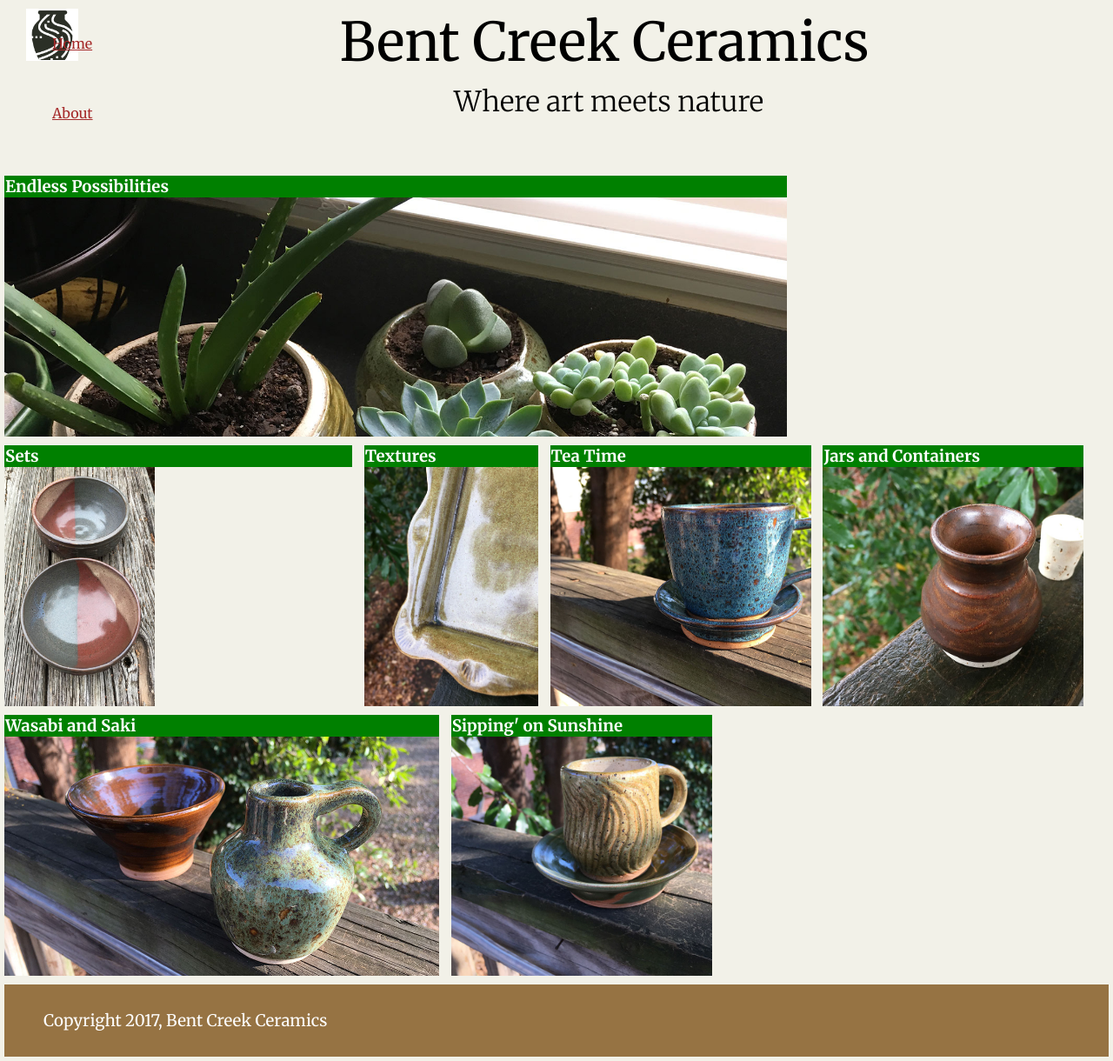
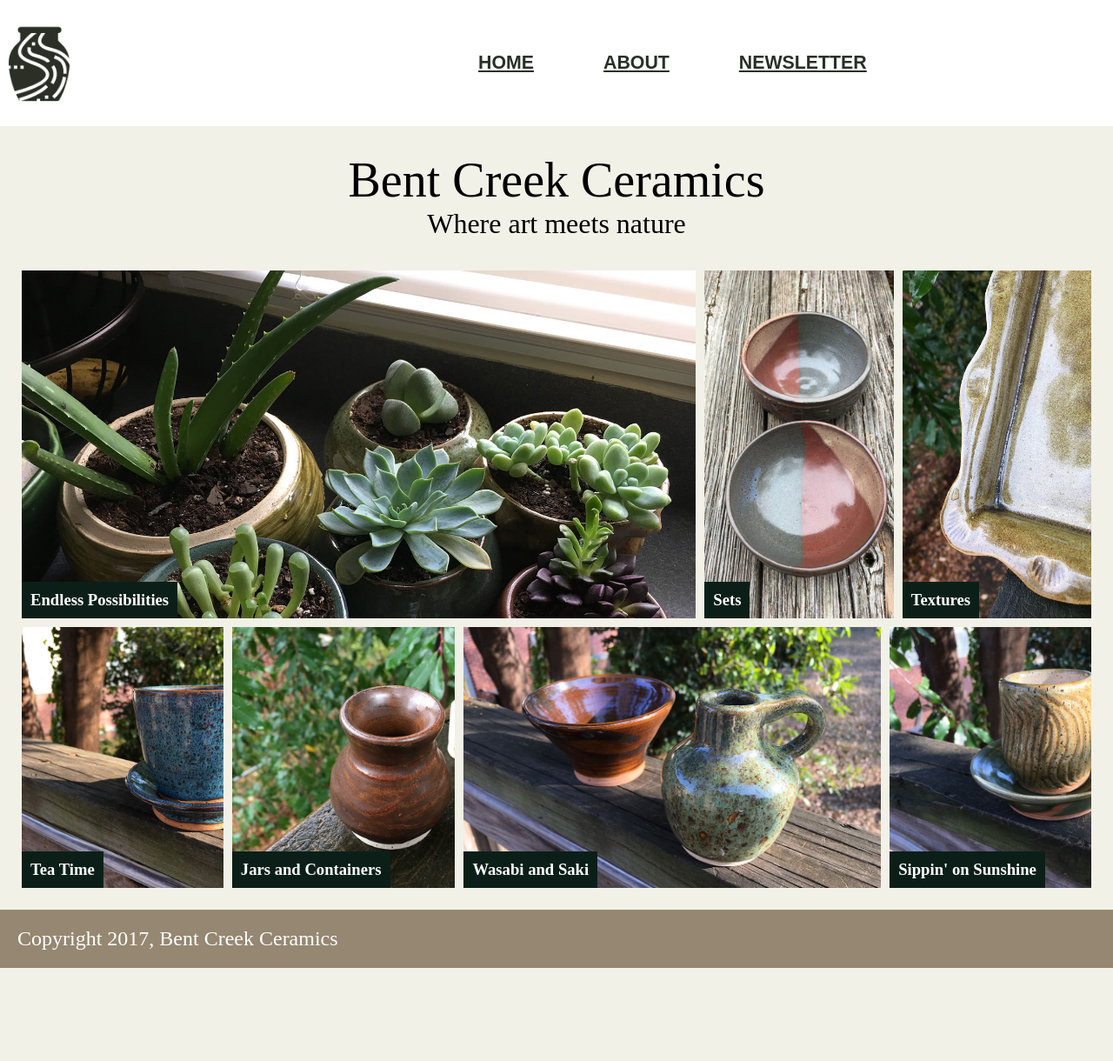
Before and after one commit to shikirra12/week-one-project, a plain HTML site: page index.html in a window 1280 px wide. Shown: the whole page at 87% size. After the commit the page ends 1113 px from the top, so only its background shows below. Drawn offline with Linux system fonts and the light colour scheme.

Commit message:
latest modification

```diff
--- a/about.css
+++ b/about.css
@@ -1,122 +1,128 @@
-*{
+* {
+  /*border: 1px red solid;*/
+  margin: 0;
+}
+body {
   background-color: #F2F1E8;
-  font-weight: bold;
-  font-family: 'Merriweather', sans-serif;
 }
-/*add navigation bar */
-#logo {
-  background-image: url("./images/optimized/bent-creek-logo.png");
-  background-repeat: no-repeat;
-  background-size: cover;
-  background-color:  #FFFFFF;
-  z-index: 4;
-  float:left;
-  margin-top: 0px;
-  width: 60px;
-  height: 60px;
+.navigation {
+  display: flex;
+  justify-content: flex-start;
+  background-color: white;
+  align-items: center;
 }
 .nav-bar {
-  display: block;
-  justify-content: center;
-  flex-direction: row;
-  background-color:  #FFFFFF;
-  z-index: 1;
-  width: 100%;
-  margin: 30px;
+  display: flex;
+  justify-content: flex-start;
+  font-family: sans-serif;
+  align-content: center;
+  border-width: thick;
+  padding: 20px;
+  margin-left: 400px;
 }
-nav a {
+.nav-bar a {
+  color: #2B2F26;
   display: flex;
-  align-items: center;
-  z-index: 3;
-  color: brown;
-  padding: 30px;
+  justify-content: space-between;
+  text-transform: uppercase;
+  font-weight: bold;
+  font-size: 16pt;
+  padding: 40px;
+}
+.nav-bar a:hover{
+  color: #968772;
+}
+div img {
+  width: 90px;
+  height: 90px;
 }
 h1 {
-  font-size: 48pt;
-  font-weight: lighter;
-  text-align: left;
-  margin-top: 20px;
-}
-.container {
-  display: flex;
-  justify-content: center;
-  flex-wrap: wrap;
-}
-img {
-  width: 120px;
-  height: 90px;
+  font-size: 52pt;
+  text-align: center;
+  font-stretch: expanded;
+  margin-top: 30px;
+  margin-bottom: 40px;
+  font-weight: normal;
 }
 .section-one {
   display: flex;
-  justify-content: flex-start;
+  flex-flow: row;
+  align-items: flex-start;
+  font-size: 16pt;
+  line-height: 200%;
+  margin: 0px 200px 0px 200px;
 }
-.verticalLine {
-  color: brown;
+.picture {
+margin: 10px;
 }
+u {
+  color: #967343;
+}
+/*.verticalLine {
+  color: #967343;
+  height: 10px;
+  margin-left: 200px;
+}*/
 #quote {
-  font-style:italic;
-  font-size: 18pt;
-  font-stretch: extra-expanded;
+  font-style: italic;
+  font-size: 14pt;
+  margin-top: 10px;
+  margin-left: 200px;
+}
+h3 {
+  font-size: 24pt;
   font-weight: lighter;
+  margin-top: 30px;
 }
-p {
-  line-height: 300%;
+.section-two {
+  margin-left: 200px;
+  margin-right: 200px;
 }
-/*need to create html and css for link*/
-.verticalLine {
-  border-left: thin solid #131511;
-  height: 70px;
-  color: #2B2F26;
+div p {
+  font-size: 16pt;
+  line-height: 200%;
 }
-
 .section-three {
   background-image: url(./images/optimized/background-3.jpg);
   background-size: cover;
-  background-repeat: no-repeat;
-  z-index: 1;
-  background-position: 0px 120px 0px 120px;
+  background-position: center;
   width: 100%;
-  height: 500px;
+  height: 300px;
 }
 h2 {
   color: white;
-  z-index: 4;
-  font-size: 36pt;
+  text-align: center;
+  font-size: 52pt;
   font-weight: lighter;
-  text-align: center;
-  padding-top: 90px;
+  padding-top: 87px;
 }
 .section-four {
+  display: flex;
+}
+.pictureAside {
+background-image: url(./images/optimized/background-1.jpg);
+width: 50px;
+height: 50px;
+}
+.caption {
 
 }
-
-h3 {
-  font-size: 24pt;
-  font-weight: lighter;
+.section-five{
+  display: flex;
+  flex-direction: column;
+  align-items: center;
 }
-table, td {
-  border: 1px solid black;
-  font-size: 18pt;
-  border-collapse: collapse;
-  margin-bottom: 30px;
-}
-thead {
-  text-align: center;
+.row {
+  background-color: #967343;
 }
 td {
+  border: 1px solid black;
+  border-collapse: collapse;
   padding: 10px;
 }
-#footer {
-  display: flex;
-  padding: 30px;
-  margin: 5px;
-  background-color: #967343;
+.footer {
+  background-color: #968772;
+  font-size: 18pt;
+  padding: 20px;
+  color: white;
 }
-footer {
-  margin-left: 15px;
-  font-weight: thin;
-  color: margin-left: 15px;
-  font-weight: thin;
-  color: #F2F1E8;
-  font-size: 14pt;
-}
--- a/home.css
+++ b/home.css
@@ -1,130 +1,112 @@
-/*entire page*/
 * {
-  font-family: 'Merriweather', sans-serif;
   margin: 0px;
 }
 body {
   background-color: #F2F1E8;
-  box-sizing: border-box;
 }
-/*navigation box*/
-#logo {
-  background-image: url("./images/optimized/bent-creek-logo.png");
-  background-repeat: no-repeat;
-  background-size: cover;
-  background-color:  #FFFFFF;
-  z-index: 4;
-  float:left;
-  margin-top: 0px;
-  width: 60px;
-  height: 60px;
+.navigation {
+  display: flex;
+  justify-content: flex-start;
+  background-color: white;
+  align-items: center;
 }
+
 .nav-bar {
-  display: block;
-  justify-content: center;
-  flex-direction: row;
-  background-color:  #FFFFFF;
-  z-index: 1;
-  width: 100%;
-  margin: 30px;
+  display: flex;
+  justify-content: flex-start;
+  font-family: sans-serif;
+  align-content: center;
+  border-width: thick;
+  padding: 20px;
+  margin-left: 400px;
 }
-nav a {
+.nav-bar a {
+  color: #2B2F26;
   display: flex;
-  align-items: center;
-  z-index: 3;
-  color: brown;
-  padding: 30px;
+  justify-content: space-between;
+  text-transform: uppercase;
+  font-weight: bold;
+  font-size: 16pt;
+  padding: 40px;
+}
+.nav-bar a:hover{
+  color: #968772;
+}
+div img {
+  width: 90px;
+  height: 90px;
 }
   h1 {
     text-align: center;
-  margin: 10px;
-  font-stretch: extra-expanded;
-  font-weight: normal;
-  font-size: 46pt;
+    font-size: 42pt;
+    font-weight: lighter;
+    font-stretch: expanded;
+    margin-bottom: 30px;
+    margin-top: 30px;
   }
   h3 {
-  text-align: center;
     font-size: 24pt;
     font-weight: lighter;
-  margin-bottom: 60px;
+    text-align: center;
+    margin-top: -30px;
+    margin-bottom: 30px;
+  }
+  .pictures {
+    display: flex;
+    flex-wrap: wrap;
+    justify-content: flex-start;
+    margin: 0px 20px 20px 20px;
   }
   .images {
+    display: flex;
+    align-items: flex-end;
+    margin: 5px;
+    background-size: cover;
+    background-repeat: no-repeat;
+  }
+  #picOne {
+    background-image: url(./images/optimized/product-1.jpg);
+    height: 400px;
+    flex: 1 1 60%;
+  }
+  #picTwo {
+    background-image: url(./images/optimized/product-2.jpg);
+    flex: 1 1 15%;
+  }
+  #picThree {
+    background-image: url(./images/optimized/product-3.jpg);
+    flex: 1 1 15%;
+  }
+  #picFour {
+    background-image: url(./images/optimized/product-4.jpg);
+    height: 300px;
+    flex: 1 1 15%;
+  }
+  #picFive {
+    background-image: url(./images/optimized/product-5.jpg);
+    flex: 1 1 17%;
+  }
+  #picSix {
+    background-image: url(./images/optimized/product-6.jpg);
+    flex: 1 1 35%;
+  }
+  #picSeven {
+    background-image: url(./images/optimized/product-7.jpg);
+    flex: 1 1 15%;
+  }
+  .caption {
+  padding: 10px;
+  background-color: rgb(11, 31, 24);
   display: inline-block;
   flex-wrap: wrap;
-}
-#endlesspossibilities {
-  background-image: url(./images/optimized/product-1.jpg);
-  background-size: cover;
-  background-repeat: no-repeat;
-  height: 300px;
-  width: 900px;
-  border: 5px solid #F2F1E8;
-}
-#sets {
-  background-image: url(./images/optimized/product-2.jpg);
-  background-size: contain;
-  background-repeat: no-repeat;
-  height: 300px;
-  width: 400px;
-  border: 5px solid #F2F1E8;
-}
-#textures {
-  background-image: url(./images/optimized/product-3.jpg);
-  background-size: cover;
-  background-repeat: no-repeat;
-  height: 300px;
-  width: 200px;
-  border: 5px solid #F2F1E8;
-}
-#teatime {
-  background-image: url(./images/optimized/product-4.jpg);
-  background-size: cover;
-  background-repeat: no-repeat;
-  height: 300px;
-  width: 300px;
-  border: 5px solid #F2F1E8;
-}
-#jarsandcontainers {
-  background-image: url(./images/optimized/product-5.jpg);
-  background-size: cover;
-  background-repeat: no-repeat;
-  border: 5px solid #F2F1E8;
-  height: 300px;
-  width: 300px;
-}
-#wasabiandsaki {
-  background-image: url(./images/optimized/product-6.jpg);
-  background-size: cover;
-  background-repeat: no-repeat;
-  border: 5px solid #F2F1E8;
-  height: 300px;
-  width: 500px;
-}
-#sippinonsunshine {
-  background-image: url(./images/optimized/product-7.jpg);
-  border: 5px solid #F2F1E8;
-  height: 300px;
-  width: 300px;
-  background-size: cover;
-}
-h5 {
   color: white;
   font-size: 14pt;
-  border: 1px solid green;
-  background-color: green;
-  z-index: 3;
+  z-index: 1;
+
   }
-
-/*footer of page*/
-#footer {
-  display: flex;
-  padding: 30px;
-  margin: 5px;
-  background-color: #967343;
-}
-p {
-  margin-left: 15px;
-  font-weight: thin;
-  font-size: 14pt;
+  footer {
+    background-color: #968772;
+    font-size: 18pt;
+    padding: 20px;
     color: white;
   }
--- a/index.html
+++ b/index.html
@@ -2,7 +2,7 @@
 <head>
   <meta charset="utf-8">
   <title>Home</title>
-    <link rel="stylesheet" href="./home.css">
+    <link rel="stylesheet" href="home.css">
   <link href="https://fonts.googleapis.com/css?family=Merriweather:300,300i,400,400i,700|Roboto:300,300i,400,400i" rel="stylesheet">
 </head>
 
@@ -23,45 +23,48 @@ Input Border Bottom (Focus): #967343*/ -->
 
   <body>
 <!-- Navigation and had icon in left corner -->
-
-  <nav id="logo" class="nav-bar">
-    <a href="index.html">Home</a>
-    <a href="./about.html">About</a>
-    <a href="./newsletter.html">Newsletter</a>
-  </nav>
+  <!-- <div class="navigation"> -->
+    <div class="navigation">
+        <img src="./images/optimized/bent-creek-logo.png" alt=" company logo">
+        <nav class="nav-bar">
+          <a href="index.html">Home</a>
+          <a href="./about.html">About</a>
+          <a href="./newsletter.html">Newsletter</a>
+        </nav>
+    </div>
+  <!-- </div> -->
 <!-- title is centered -->
-
       <h1>Bent Creek Ceramics</h1>
         <h3>Where art meets nature</h3>
-
-        <div id="endlesspossibilities" class="images">
-              <h5>Endless Possibilities</h5>
+      <div class="pictures">
+        <div class="images" id="picOne">
+              <h5 class="caption">Endless Possibilities</h5>
           </div>
 
-          <div id="sets" class="images">
-            <h5>Sets</h5>
+          <div class="images" id="picTwo">
+            <h5 class="caption">Sets</h5>
           </div>
 
-            <div id="textures"class="images">
-                <h5>Textures</h5>
+            <div class="images" id="picThree">
+                <h5 class="caption">Textures</h5>
             </div>
 
-          <div id="teatime" class="images">
-            <h5>Tea Time</h5>
+          <div class="images" id="picFour">
+            <h5 class="caption">Tea Time</h5>
           </div>
 
-          <div id="jarsandcontainers" class="images">
-            <h5>Jars and Containers</h5>
+          <div class="images" id="picFive">
+            <h5 class="caption">Jars and Containers</h5>
           </div>
 
-          <div id="wasabiandsaki" class="images">
-            <h5>Wasabi and Saki</h5>
+          <div class="images" id="picSix">
+            <h5 class="caption">Wasabi and Saki</h5>
           </div>
 
-            <div id="sippinonsunshine"class="images">
-              <h5>Sipping' on Sunshine</h5>
-            </div>
-
+          <div class="images" id="picSeven">
+              <h5 class="caption">Sippin' on Sunshine</h5>
+          </div>
+      </div>
         <!-- contained in a black bar -->
       <div id="footer">
 
--- a/newsletter.css
+++ b/newsletter.css
@@ -1,72 +1,83 @@
-* {
-  font-family: 'Merriweather', sans-serif;
+
+body {
+  margin: 0;
+  background-image: url(./images/optimized/background-2.jpg);
+  background-size: 100%;
+  background-repeat: no-repeat;
 }
 
-body {
-  background-image: url(./images/optimized/background-2.jpg);
-  background-size: cover;
+.navigation {
+  display: flex;
+  justify-content: flex-start;
+  background-color: white;
+  align-items: center;
 }
-#logo {
-  background-image: url("./images/optimized/bent-creek-logo.png");
-  background-repeat: no-repeat;
-  background-size: cover;
-  background-color:  #FFFFFF;
-  margin-top: 0px;
-  z-index: 4;
-  width: 60px;
-  height: 60px;
+
+.nav-bar {
+  display: flex;
+  justify-content: center;
+  font-family: sans-serif;
+  align-content: center;
+  border-width: thick;
+  padding: 20px;
+  margin-left: 400px;
 }
-.nav-bar {
-  display: block;
-  justify-content: center;
-  flex-direction: row;
-  background-color: #FFFFFF;
-  z-index: 1;
-  width: 100%;
-  margin: 30px;
+.nav-bar a {
+  color: #2B2F26;
+  display: flex;
+  justify-content: space-between;
+  text-transform: uppercase;
+  font-weight: bold;
+  font-size: 16pt;
+  padding: 40px;
 }
-nav a {
-  display: flex;
-  text-align: center;
-  z-index: 3;
-  color: brown;
-  padding: 20px;
+.nav-bar a:hover{
+  color: #968772;
+}
+div img {
+  width: 70px;
+  height: 70px;
 }
 .container {
   display: flex;
   justify-content: center;
-  align-items: center;
-  border: solid white 10px;
+}
+center {
   background-color: white;
-  padding: 10px;
-  z-index: 4;
+  margin-top: 50px;
+  /*padding: 80px;*/
+  height: 400px;
+  width: 800px;
 }
 h2 {
   font-weight: lighter;
-  text-align: center;
+  font-size: 24pt;
+  margin-top: 40px;
+}
+h4 {
+  margin-top: -10px;
+  font-size: 18pt;
+}
+input {
+  display: none;
 }
 label {
-  font-size: 14pt;
+  text-align: left;
+  font-size: 16pt;
+  margin-left: -650px;
+  font-family: sans-serif;
 }
-
-input {
-
-}
-br {
-  color: brown;
+hr {
+  margin-left: 45px;
+  margin-right: 45px;
 }
 button {
-  background-color: brown;
-}
-#footer {
-  display: flex;
-  padding: 30px;
-  margin: 5px;
-  background-color: #967343;
-}
-p {
-  margin-left: 15px;
-  font-weight: thin;
+  background-color: #968772;
+  width: 150px;
+  height: 60px;
   font-size: 14pt;
   color: white;
 }
+button:hover {
+  color: #967343;
+}
```
Also changed, not shown: about.html (+26 -22 lines), newsletter.html (+12 -12 lines). Lines whose indentation alone changed are shown as unchanged.
